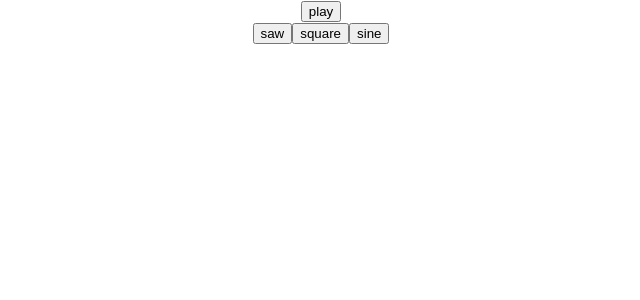
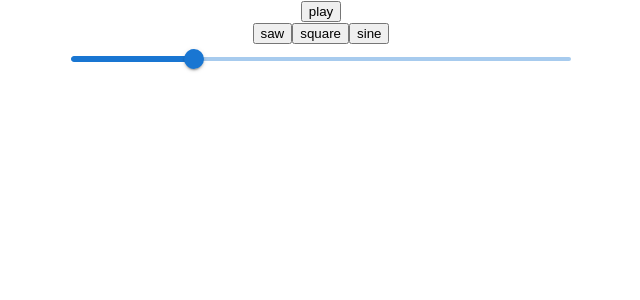
Before and after one commit to maniutin/inhale, a React (Create React App) app: page / in a window 1280 px wide. Shown: the top 300 px of the page, without its empty margins (319-959 px from the left). Built offline with nearby package versions, Linux system fonts and the light colour scheme.

Commit message:
add frequency slider

```diff
--- a/package.json
+++ b/package.json
@@ -3,6 +3,9 @@
   "version": "0.1.0",
   "private": true,
   "dependencies": {
+    "@emotion/react": "^11.11.4",
+    "@emotion/styled": "^11.11.5",
+    "@mui/material": "^5.15.21",
     "@testing-library/jest-dom": "^5.17.0",
     "@testing-library/react": "^13.4.0",
     "@testing-library/user-event": "^13.5.0",
@@ -13,6 +16,7 @@
     "react": "^18.2.0",
     "react-dom": "^18.2.0",
     "react-scripts": "^5.0.1",
+    "sass": "^1.77.6",
     "tone": "^14.7.77",
     "typescript": "^4.9.5",
     "web-vitals": "^2.1.4"
--- a/src/App.tsx
+++ b/src/App.tsx
@@ -1,5 +1,5 @@
 import "./App.css";
-import SynthVoice from "./SynthVoice";
+import SynthVoice from "./components/SynthVoice";
 
 function App() {
   return (
--- a/src/SynthVoice.tsx
+++ /dev/null
@@ -1,44 +0,0 @@
-import * as Tone from "tone";
-import { useState } from "react";
-
-const synth = new Tone.MonoSynth({
-  oscillator: { type: "sine" },
-}).toDestination();
-
-function SynthVoice() {
-  const [isPlaying, setIsPlaying] = useState<boolean>(false);
-
-  const playSynth = () => {
-    setIsPlaying(true);
-
-    synth.volume.value = 0;
-    synth.triggerAttackRelease(261, 86400);
-
-    Tone.Transport.start();
-    Tone.start();
-  };
-
-  const stopSynth = () => {
-    setIsPlaying(false);
-    synth.volume.value = -100;
-  };
-
-  return (
-    <div>
-      <button onClick={isPlaying ? stopSynth : playSynth}>
-        {isPlaying ? "stop" : "play"}
-      </button>
-      <div>
-        <button onClick={() => (synth.oscillator.type = "sawtooth")}>
-          saw
-        </button>
-        <button onClick={() => (synth.oscillator.type = "square")}>
-          square
-        </button>
-        <button onClick={() => (synth.oscillator.type = "sine")}>sine</button>
-      </div>
-    </div>
-  );
-}
-
-export default SynthVoice;
--- /dev/null
+++ b/src/components/SynthVoice.scss
@@ -0,0 +1,4 @@
+.frequency-slider {
+  display: flex;
+  justify-content: center;
+}
--- /dev/null
+++ b/src/components/SynthVoice.tsx
@@ -0,0 +1,74 @@
+import * as Tone from "tone";
+import { useState } from "react";
+
+import Box from "@mui/material/Box";
+import Slider from "@mui/material/Slider";
+
+import "./SynthVoice.scss";
+
+const synth = new Tone.MonoSynth({
+  oscillator: { type: "sine" },
+})
+  .toDestination()
+  .chain
+  // delay,
+  // reverb
+  ();
+
+function SynthVoice() {
+  const [isPlaying, setIsPlaying] = useState<boolean>(false);
+  const [frequency, setFrequency] = useState<number>(261);
+
+  const handleFrequencyChange = (event: Event, newValue: number | number[]) => {
+    setFrequency(newValue as number);
+    synth.setNote(frequency);
+  };
+
+  const playSynth = () => {
+    setIsPlaying(true);
+
+    Tone.Destination.mute = false;
+    synth.triggerAttackRelease(frequency, 86400, 0, 0.5);
+
+    Tone.Transport.start();
+    Tone.start();
+  };
+
+  const stopSynth = () => {
+    setIsPlaying(false);
+    Tone.Destination.mute = true;
+    // synth.volume.value = -100;
+  };
+
+  return (
+    <>
+      <button onClick={isPlaying ? stopSynth : playSynth}>
+        {isPlaying ? "stop" : "play"}
+      </button>
+      <div className="waveform">
+        <button onClick={() => (synth.oscillator.type = "sawtooth")}>
+          saw
+        </button>
+        <button onClick={() => (synth.oscillator.type = "square")}>
+          square
+        </button>
+        <button onClick={() => (synth.oscillator.type = "sine")}>sine</button>
+      </div>
+      <div className="frequency-slider">
+        <Box sx={{ width: 500 }}>
+          <Slider
+            aria-label="Oscillator Freuqency"
+            value={frequency}
+            defaultValue={frequency}
+            min={20}
+            max={1000}
+            valueLabelDisplay="auto"
+            onChange={handleFrequencyChange}
+          />
+        </Box>
+      </div>
+    </>
+  );
+}
+
+export default SynthVoice;
```
Also changed, not shown: 1 other file (tests, documents, lock files or other folders).
